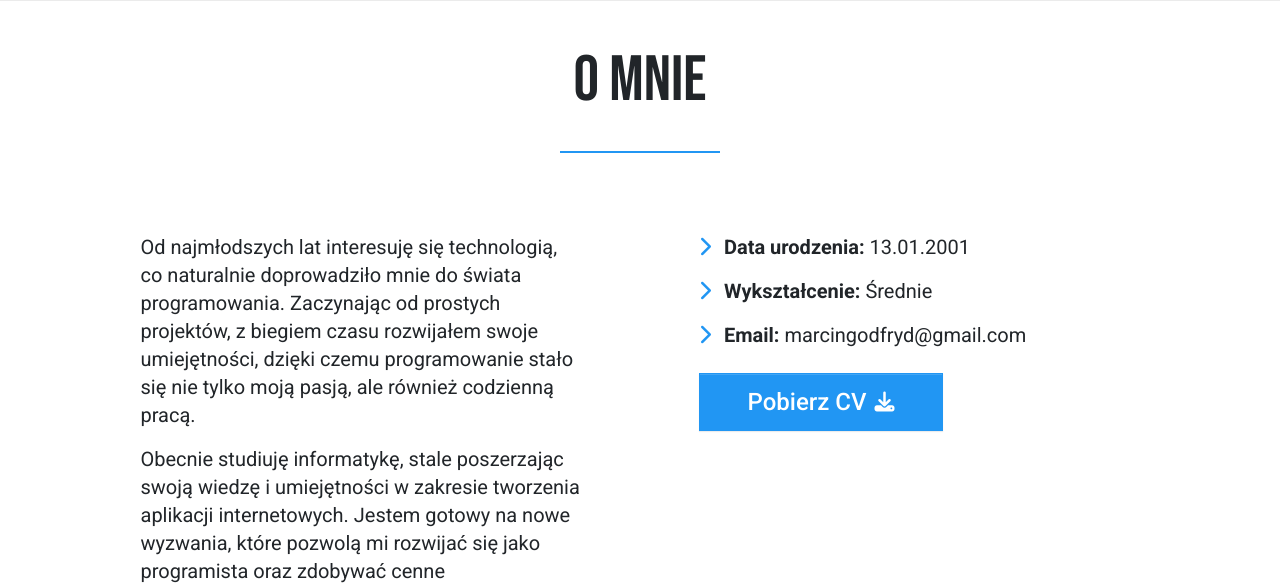
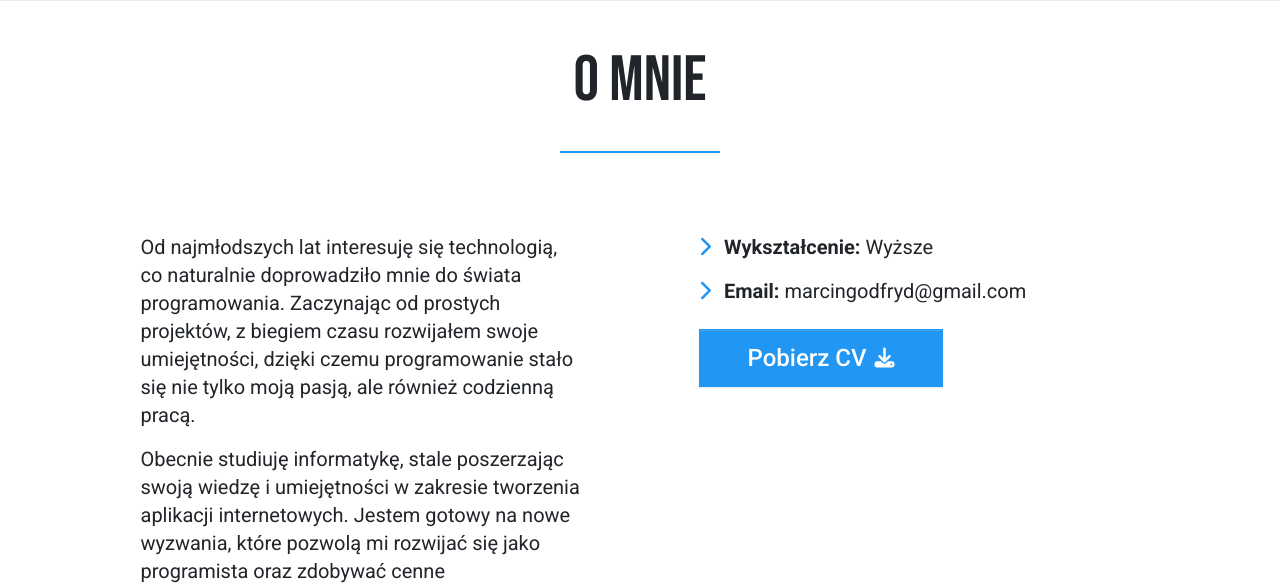
Before and after one commit to Goferov/portfolio, a PHP site: page / in a window 1280 px wide. Shown: the part 799-1384 px from the top of the page. Run offline with PHP 8.4, Linux system fonts and the light colour scheme; some libraries are stand-ins or nearby versions.

Commit message:
Update page data, add new projects images

```diff
--- a/index.php
+++ b/index.php
@@ -3,6 +3,34 @@
 session_start();
 
 $projects = [
+
+
+    [
+        "title" => "Restaurant Rater",
+        "description" => "Restaurant Rater to aplikacja, która pozwala użytkownikom oceniać i recenzować restauracje, obsługując zarówno zwykłych użytkowników, jak i administratorów z różnymi uprawnieniami. Posiada funkcję rejestracji użytkowników i oferuje możliwość wyszukiwania i sortowania ofert restauracji w oparciu o różne kryteria, zwiększając komfort użytkowania.",
+        "main_image" => "assets/img/projects/restaurant-rater/project.png",
+        "images" => [
+            "assets/img/projects/restaurant-rater/login.png",
+            "assets/img/projects/restaurant-rater/list.png",
+            "assets/img/projects/restaurant-rater/details.png"
+        ],
+        "github_link" => "https://github.com/Goferov/top-kebab",
+        "technologies" => ["LARAVEL", "REACT", "TAILWIND", "PHP", "POSTGRESQL", "DOCKER"]
+    ],
+
+    [
+        "title" => "Gym planner",
+        "description" => "Aplikacja dla trenera personalnego – system webowy umożliwiający trenerom tworzenie, edytowanie i przypisywanie indywidualnych planów treningowych klientom. Użytkownicy mogą w prosty sposób przeglądać i realizować ćwiczenia w intuicyjnym interfejsie. Backend zbudowany w Laravel (REST API, JWT, PostgreSQL), frontend w React + Vite z Tailwind CSS. Projekt obejmuje pełny proces od analizy wymagań, przez projektowanie (UML, makiety), po implementację i testy (unit, integracyjne, end-to-end).",
+        "main_image" => "assets/img/projects/gymplanner/dashboard.png",
+        "images" => [
+            "assets/img/projects/gymplanner/plan_create.png",
+            "assets/img/projects/gymplanner/client_exercise.png",
+            "assets/img/projects/gymplanner/client_history.png",
+        ],
+        "github_link" => "https://github.com/Goferov/gym-planner",
+        "technologies" => ["LARAVEL", "REACT", "REST API", "TAILWIND", "POSTGRESQL", "JWT", "PHPUNIT"]
+    ],
+
     [
         "title" => "Testbench",
         "description" => "TestBench.pl to nowoczesna strona oparta na WordPressie z bazą danych MySQL, dedykowana publikacji artykułów o sprzęcie komputerowym, poradników oraz testów produktów. W projekcie skupiono się na optymalizacji SEO, co pozwala na lepszą widoczność w wyszukiwarkach. Strona została zaprojektowana z myślą o responsywności, zapewniając wygodne przeglądanie na różnych urządzeniach. Dzięki elastycznemu systemowi WordPress, zarządzanie treściami i kategoryzacją artykułów jest intuicyjne i efektywne.",
@@ -15,18 +43,6 @@ $projects = [
         "technologies" => ["HTML", "JS", "CSS", "PHP", "WORDPRESS", "MARIADB"]
     ],
 
-    [
-        "title" => "Restaurant Rater",
-        "description" => "Restaurant Rater to aplikacja, która pozwala użytkownikom oceniać i recenzować restauracje, obsługując zarówno zwykłych użytkowników, jak i administratorów z różnymi uprawnieniami. Posiada funkcję rejestracji użytkowników i oferuje możliwość wyszukiwania i sortowania ofert restauracji w oparciu o różne kryteria, zwiększając komfort użytkowania.",
-        "main_image" => "assets/img/projects/restaurant-rater/project.png",
-        "images" => [
-            "assets/img/projects/restaurant-rater/login.png",
-            "assets/img/projects/restaurant-rater/list.png",
-            "assets/img/projects/restaurant-rater/details.png"
-        ],
-        "github_link" => "https://github.com/Goferov/restaurant-rater",
-        "technologies" => ["HTML", "JS", "CSS", "PHP", "POSTGRESQL", "DOCKER"]
-    ],
 
     [
         "title" => "Notes",
@@ -262,11 +278,7 @@ $projects = [
                     <div class="col-lg-5 from-right fs-5">
                         <div class="my-3">
                             <i class="fa-sharp fa-solid fa-chevron-right text-primary me-2"></i>
-                            <span class="fw-semibold">Data urodzenia: </span> 13.01.2001
-                        </div>
-                        <div class="my-3">
-                            <i class="fa-sharp fa-solid fa-chevron-right text-primary me-2"></i>
-                            <span class="fw-semibold">Wykształcenie: </span> Średnie
+                            <span class="fw-semibold">Wykształcenie: </span> Wyższe
                         </div>
 
                         <div class="my-3">
```
Also changed, not shown: assets/img/projects/gymplanner/client_dashboard.png (added), assets/img/projects/gymplanner/client_exercise.png (added), assets/img/projects/gymplanner/client_history.png (added), assets/img/projects/gymplanner/client_workout_end.png (added), assets/img/projects/gymplanner/dashboard.png (added), assets/img/projects/gymplanner/exercise_list.png (added), assets/img/projects/gymplanner/plan_create.png (added).
